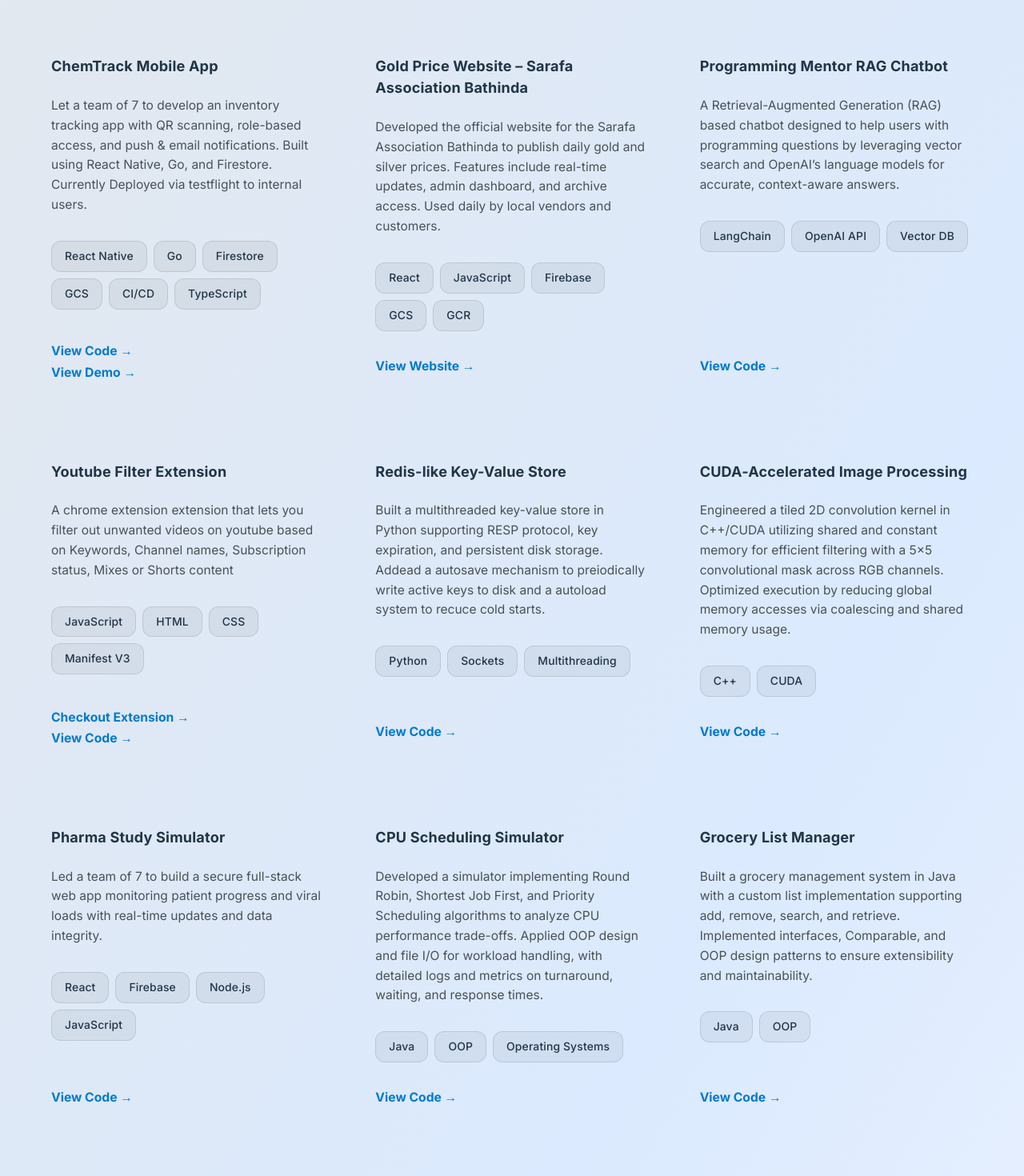
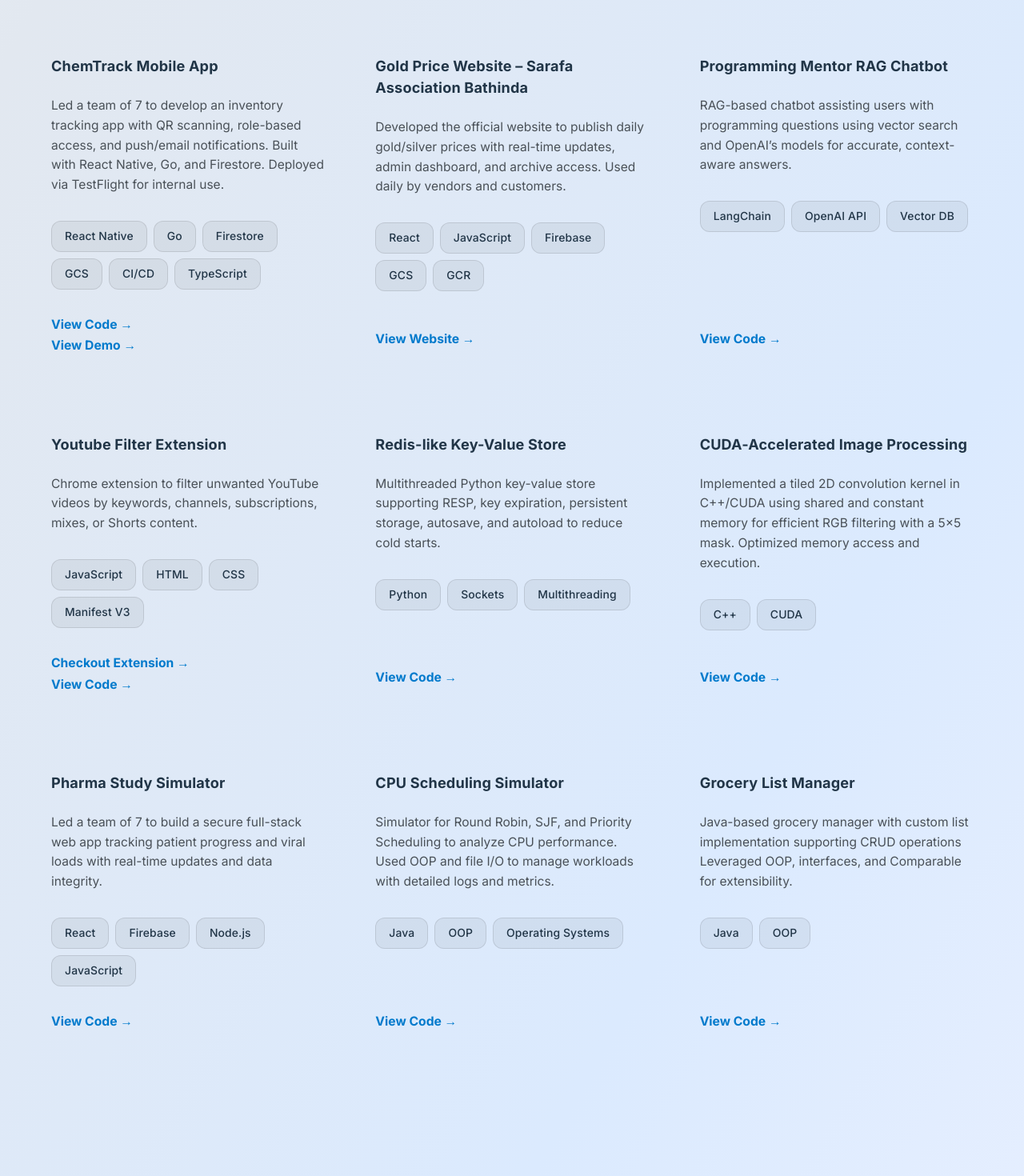
Before and after one commit to ekjyotshinh/portfolio, a React (Vite) app: page / in a window 1280 px wide. Shown: the part 2440-3910 px from the top of the page at 80% size. Built offline with nearby package versions, Linux system fonts and the light colour scheme.

Commit message:
refactor: enhance project descriptions for clarity and conciseness

```diff
--- a/src/components/Projects/Projects.jsx
+++ b/src/components/Projects/Projects.jsx
@@ -5,7 +5,7 @@ const projectList = [
   {
     title: "ChemTrack Mobile App",
     description:
-      "Let a team of 7 to develop an inventory tracking app with QR scanning, role-based access, and push & email notifications. Built using React Native, Go, and Firestore. Currently Deployed via testflight to internal users.",
+      "Led a team of 7 to develop an inventory tracking app with QR scanning, role-based access, and push/email notifications. Built with React Native, Go, and Firestore. Deployed via TestFlight for internal use.",
     tech: ["React Native", "Go", "Firestore", "GCS", "CI/CD", "TypeScript"],
     link: "https://github.com/ekjyotshinh/ChemTrack",
     demo: "https://imgur.com/a/chemtrack-demo-h9Tlx1o",
@@ -14,7 +14,7 @@ const projectList = [
   {
     title: "Gold Price Website – Sarafa Association Bathinda",
     description:
-      "Developed the official website for the Sarafa Association Bathinda to publish daily gold and silver prices. Features include real-time updates, admin dashboard, and archive access. Used daily by local vendors and customers.",
+      "Developed the official website to publish daily gold/silver prices with real-time updates, admin dashboard, and archive access. Used daily by vendors and customers.",
     tech: ["React", "JavaScript", "Firebase", "GCS", "GCR"],
     live: "https://sarafaassociationbathinda.com/",
   },
@@ -22,7 +22,7 @@ const projectList = [
   {
     title: "Programming Mentor RAG Chatbot",
     description:
-      "A Retrieval-Augmented Generation (RAG) based chatbot designed to help users with programming questions by leveraging vector search and OpenAI’s language models for accurate, context-aware answers.",
+      "RAG-based chatbot assisting users with programming questions using vector search and OpenAI’s models for accurate, context-aware answers.",
     tech: ["LangChain", "OpenAI API", "Vector DB"],
     link: "https://github.com/ekjyotshinh/Programming-Mentor-RAG-Chatbot/tree/main/rag-chatbot",
   },
@@ -30,7 +30,7 @@ const projectList = [
   {
     title: "Youtube Filter Extension",
     description:
-      "A chrome extension extension that lets you filter out unwanted videos on youtube based on Keywords, Channel names, Subscription status, Mixes or Shorts content",
+      "Chrome extension to filter unwanted YouTube videos by keywords, channels, subscriptions, mixes, or Shorts content.",
     tech: ["JavaScript", "HTML", "CSS", "Manifest V3"],
     live: "https://chromewebstore.google.com/detail/youtube-filter/illdholaaiimmiikblhejpkoplibhhjo",
     link: "https://github.com/ekjyotshinh/youtube-filter-extension",
@@ -39,7 +39,7 @@ const projectList = [
   {
     title: "Redis-like Key-Value Store",
     description:
-      "Built a multithreaded key-value store in Python supporting RESP protocol, key expiration, and persistent disk storage. Addead a autosave mechanism to preiodically write active keys to disk and a autoload system to recuce cold starts.",
+      "Multithreaded Python key-value store supporting RESP, key expiration, persistent storage, autosave, and autoload to reduce cold starts.",
     tech: ["Python", "Sockets", "Multithreading"],
     link: "https://github.com/ekjyotshinh/Lightweight-Redis-clone",
   },
@@ -47,21 +47,23 @@ const projectList = [
   {
     title: "CUDA-Accelerated Image Processing",
     description:
-      "Engineered a tiled 2D convolution kernel in C++/CUDA utilizing shared and constant memory for efficient filtering with a 5x5 convolutional mask across RGB channels. Optimized execution by reducing global memory accesses via coalescing and shared memory usage.",
+      "Implemented a tiled 2D convolution kernel in C++/CUDA using shared and constant memory for efficient RGB filtering with a 5x5 mask. Optimized memory access and execution.",
     tech: ["C++", "CUDA"],
     link: "https://github.com/ekjyotshinh/Parallel-Programming-with-GPU/tree/main/Convolution",
   },
+
   {
     title: "Pharma Study Simulator",
     description:
-      "Led a team of 7 to build a secure full-stack web app monitoring patient progress and viral loads with real-time updates and data integrity.",
+      "Led a team of 7 to build a secure full-stack web app tracking patient progress and viral loads with real-time updates and data integrity.",
     tech: ["React", "Firebase", "Node.js", "JavaScript"],
     link: "https://github.com/Runtime-Terror-131/Demo",
   },
+
   {
     title: "CPU Scheduling Simulator",
     description:
-      "Developed a simulator implementing Round Robin, Shortest Job First, and Priority Scheduling algorithms to analyze CPU performance trade-offs. Applied OOP design and file I/O for workload handling, with detailed logs and metrics on turnaround, waiting, and response times.",
+      "Simulator for Round Robin, SJF, and Priority Scheduling to analyze CPU performance. Used OOP and file I/O to manage workloads with detailed logs and metrics.",
     tech: ["Java", "OOP", "Operating Systems"],
     link: "https://github.com/ekjyotshinh/Operating-Systems/tree/main/CPU%20Scheduling%20algo%20simulator",
   },
@@ -69,7 +71,7 @@ const projectList = [
   {
     title: "Grocery List Manager",
     description:
-      "Built a grocery management system in Java with a custom list implementation supporting add, remove, search, and retrieve. Implemented interfaces, Comparable, and OOP design patterns to ensure extensibility and maintainability.",
+      "Java-based grocery manager with custom list implementation supporting CRUD operations Leveraged OOP, interfaces, and Comparable for extensibility.",
     tech: ["Java", "OOP"],
     link: "https://github.com/ekjyotshinh/My-Java-Programs/blob/main/GroceryShinh.java",
   },
```
